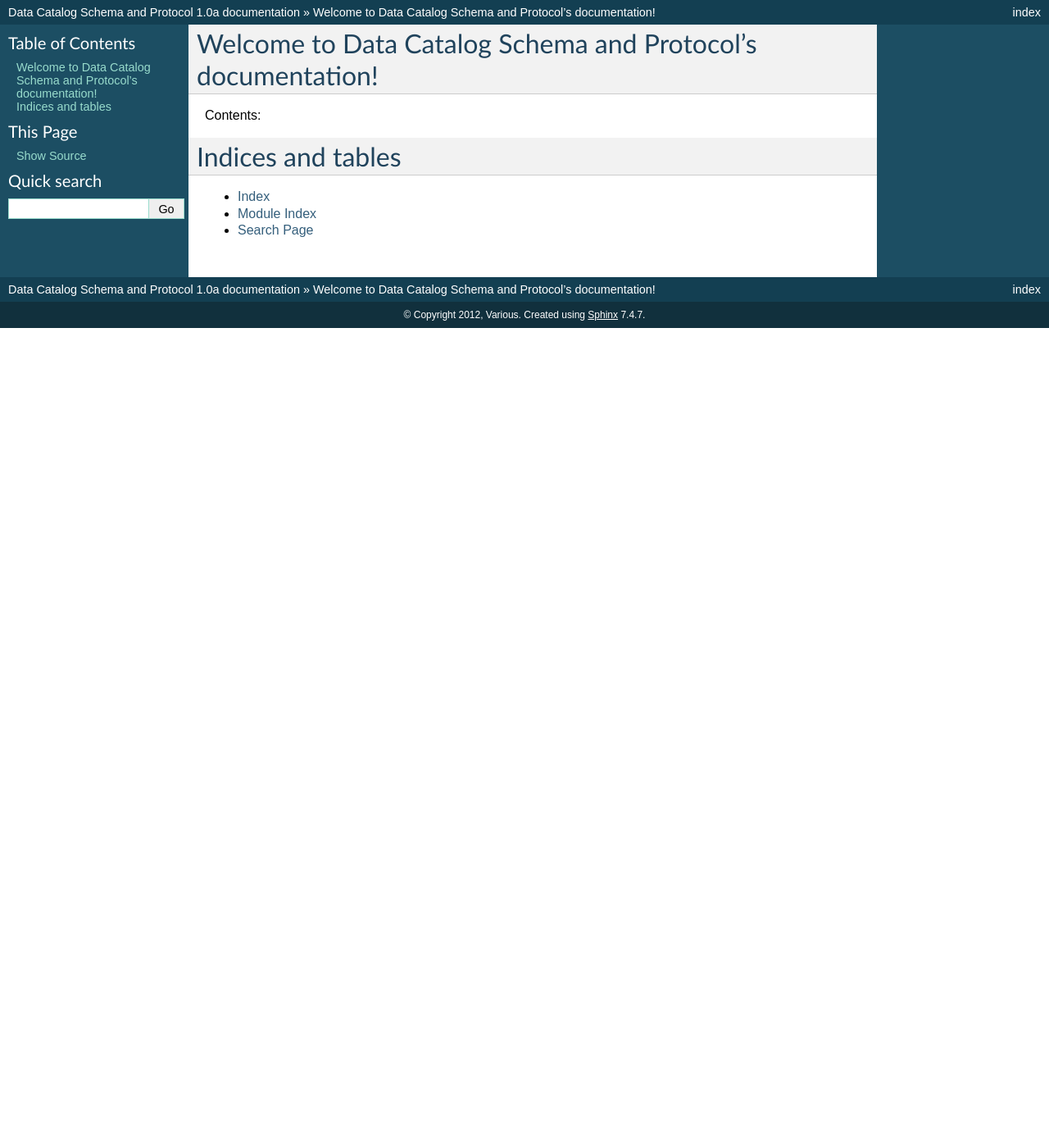
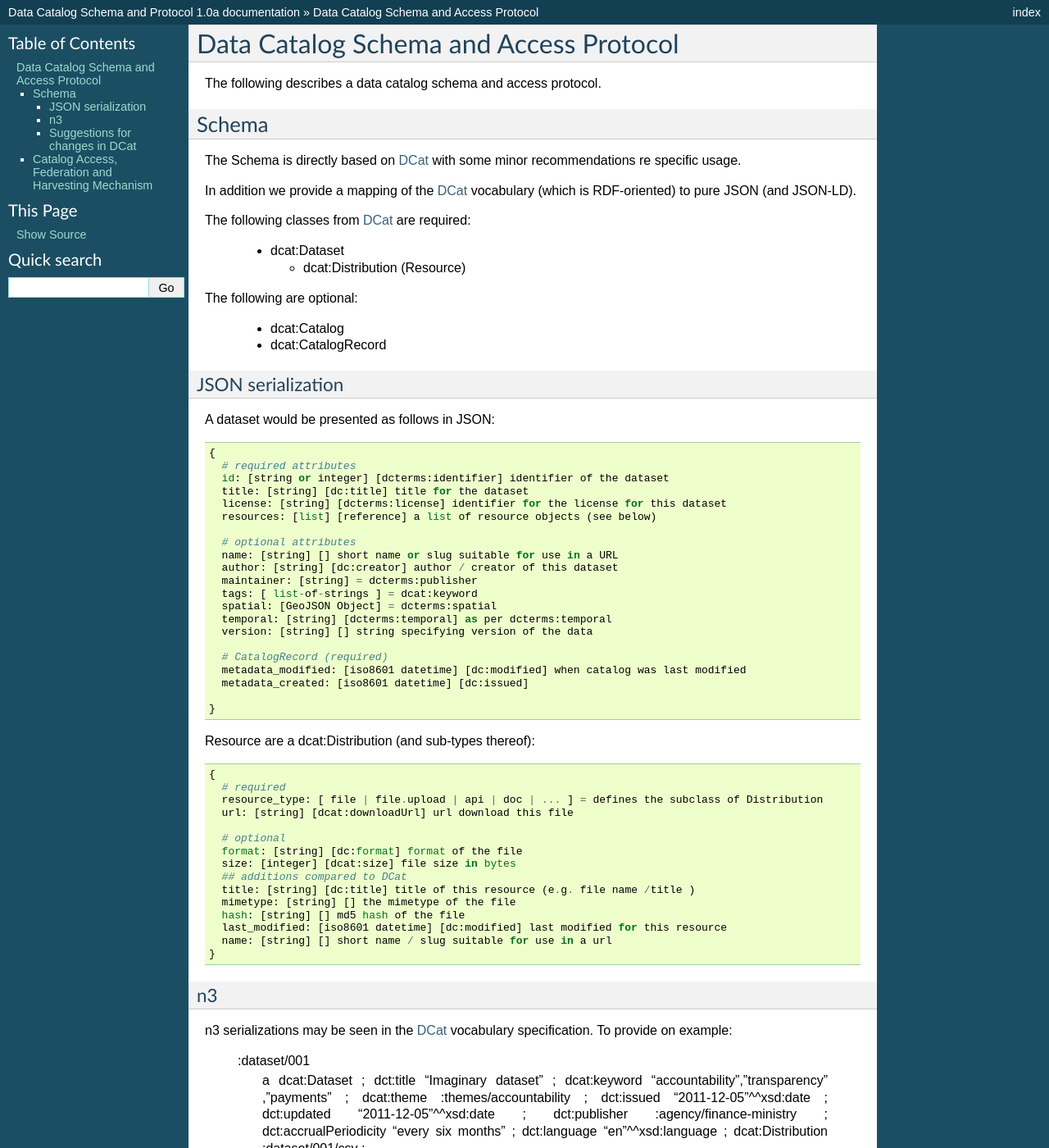
Before and after one commit to okfn/data-catalog-spec, a Sphinx documentation site: the page built from source/index.rst, in a window 1280 px wide and 1400 px high. Shown: the whole window at 82% size. Built offline with Sphinx 7.4.7, drawn with Linux system fonts in a browser that asks for light colours; some of the changed text lies outside the part shown.

Commit message:
[spec][m]: first pass on spec (schema section has a complete first pass, protocol section almost completely empty).

```diff
--- a/source/index.rst
+++ b/source/index.rst
@@ -1,16 +1,126 @@
-Welcome to Data Catalog Schema and Protocol's documentation!
-============================================================
+=======================================
+Data Catalog Schema and Access Protocol
+=======================================
 
-Contents:
+The following describes a data catalog schema and access protocol.
 
-.. toctree::
-   :maxdepth: 2
+Schema
+======
+
+The Schema is directly based on DCat_ with some minor recommendations re
+specific usage.
+
+In addition we provide a mapping of the DCat_ vocabulary (which is
+RDF-oriented) to pure JSON (and JSON-LD).
+
+.. _DCat: http://dvcs.w3.org/hg/gld/raw-file/default/dcat/index.html
+
+The following classes from DCat_ are required:
+
+  * dcat:Dataset
+
+    * dcat:Distribution (Resource)
+
+The following are optional:
+
+  * dcat:Catalog
+  * dcat:CatalogRecord
+
+JSON serialization
+------------------
+
+A dataset would be presented as follows in JSON::
+
+  {
+    # required attributes
+    id: [string or integer] [dcterms:identifier] identifier of the dataset
+    title: [string] [dc:title] title for the dataset
+    license: [string] [dcterms:license] identifier for the license for this dataset
+    resources: [list] [reference] a list of resource objects (see below)
+
+    # optional attributes
+    name: [string] [] short name or slug suitable for use in a URL
+    author: [string] [dc:creator] author / creator of this dataset
+    maintainer: [string] = dcterms:publisher
+    tags: [ list-of-strings ] = dcat:keyword
+    spatial: [GeoJSON Object] = dcterms:spatial
+    temporal: [string] [dcterms:temporal] as per dcterms:temporal
+    version: [string] [] string specifying version of the data
+
+    # CatalogRecord (required)
+    metadata_modified: [iso8601 datetime] [dc:modified] when catalog was last modified
+    metadata_created: [iso8601 datetime] [dc:issued]
+
+  }
+
+Resource are a dcat:Distribution (and sub-types thereof)::
+
+  {
+    # required
+    resource_type: [ file | file.upload | api | doc | ... ] = defines the subclass of Distribution
+    url: [string] [dcat:downloadUrl] url download this file
+
+    # optional
+    format: [string] [dc:format] format of the file
+    size: [integer] [dcat:size] file size in bytes
+    ## additions compared to DCat
+    title: [string] [dc:title] title of this resource (e.g. file name /title )
+    mimetype: [string] [] the mimetype of the file
+    hash: [string] [] md5 hash of the file
+    last_modified: [iso8601 datetime] [dc:modified] last modified for this resource
+    name: [string] [] short name / slug suitable for use in a url
+  }
 
 
+n3
+--
 
-Indices and tables
-==================
+n3 serializations may be seen in the DCat_ vocabulary specification. To provide on example:
 
-* :ref:`genindex`
-* :ref:`modindex`
-* :ref:`search`
+  :dataset/001
+     a       dcat:Dataset ;
+     dct:title "Imaginary dataset" ;
+     dcat:keyword "accountability","transparency" ,"payments" ;
+     dcat:theme :themes/accountability ;
+     dct:issued "2011-12-05"^^xsd:date ;
+     dct:updated "2011-12-05"^^xsd:date ;
+     dct:publisher :agency/finance-ministry ;
+     dct:accrualPeriodicity "every six months" ;
+     dct:language "en"^^xsd:language ;
+     dcat:Distribution :dataset/001/csv ;
+     .
+
+Suggestions for changes in DCat
+-------------------------------
+
+Dataset:
+
+* Remove dcat:accessURL and just use Resource (Distribution)
+* Remove dcat:dataDictionary (leave for v2 or v1.1)
+* Remove dcat:dataQuality (ditto)
+* Remove dcterms:accrualPeriodicity
+* Remove (or make optional) dcat:theme
+* (?) Rename keyword to tag
+* dc:updated versus dc:modified (example uses dc:updated)
+
+Remove:
+
+* dc:references (is it used and how would it be used)
+* dcat:granularity (or specify better)
+
+Distribution / Resources:
+
+* Rename dcat:Distribution to dcat:Resource
+* Extend the set of attributes a Resource may have (see below)
+
+
+Catalog Access, Federation and Harvesting Mechanism
+===================================================
+
+Catalog Harvest Endpoint is a URL. It should be specified by a a field in the
+head of form::
+
+  <meta name="data-catalog-api" content="{url}" />
+
+The endpoint MUST contain the description of the Data Catalog in that format
+and the capabilities of the endpoint.
```
Also changed, not shown: 1 other file.
